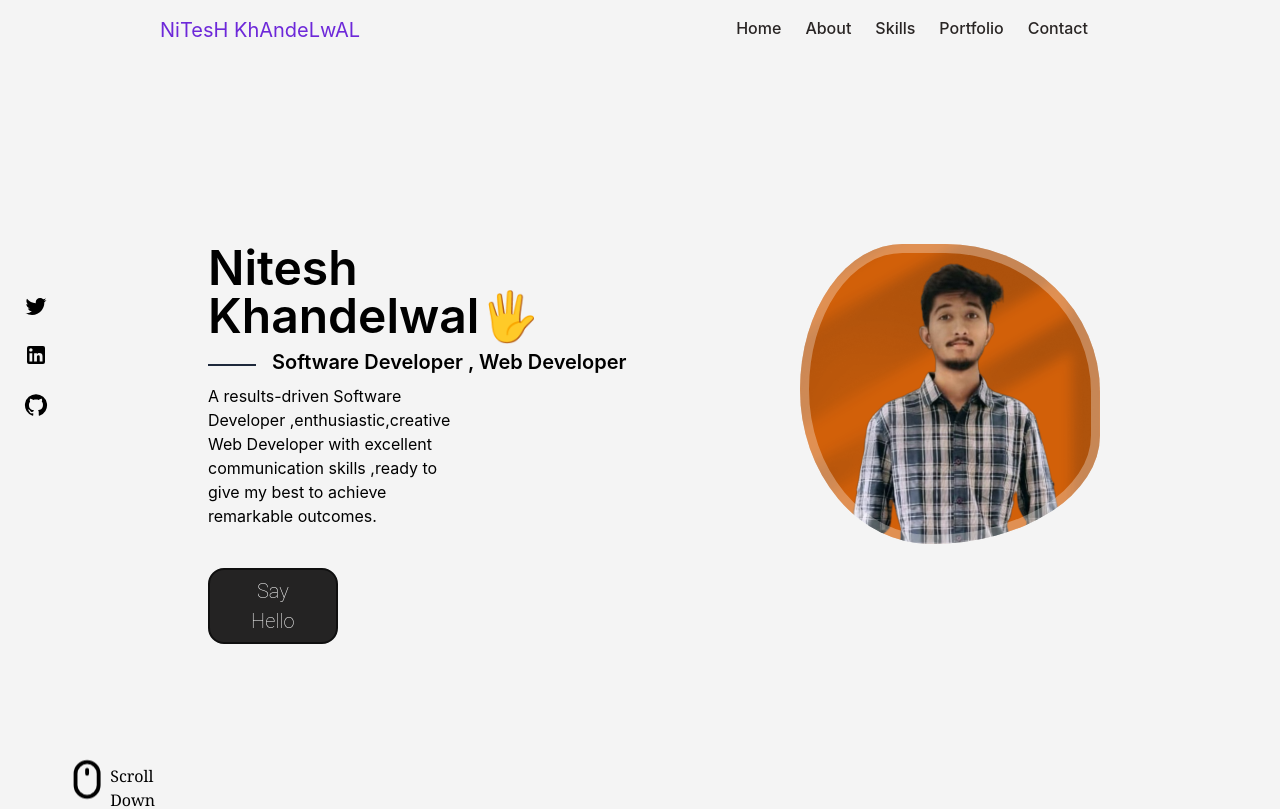
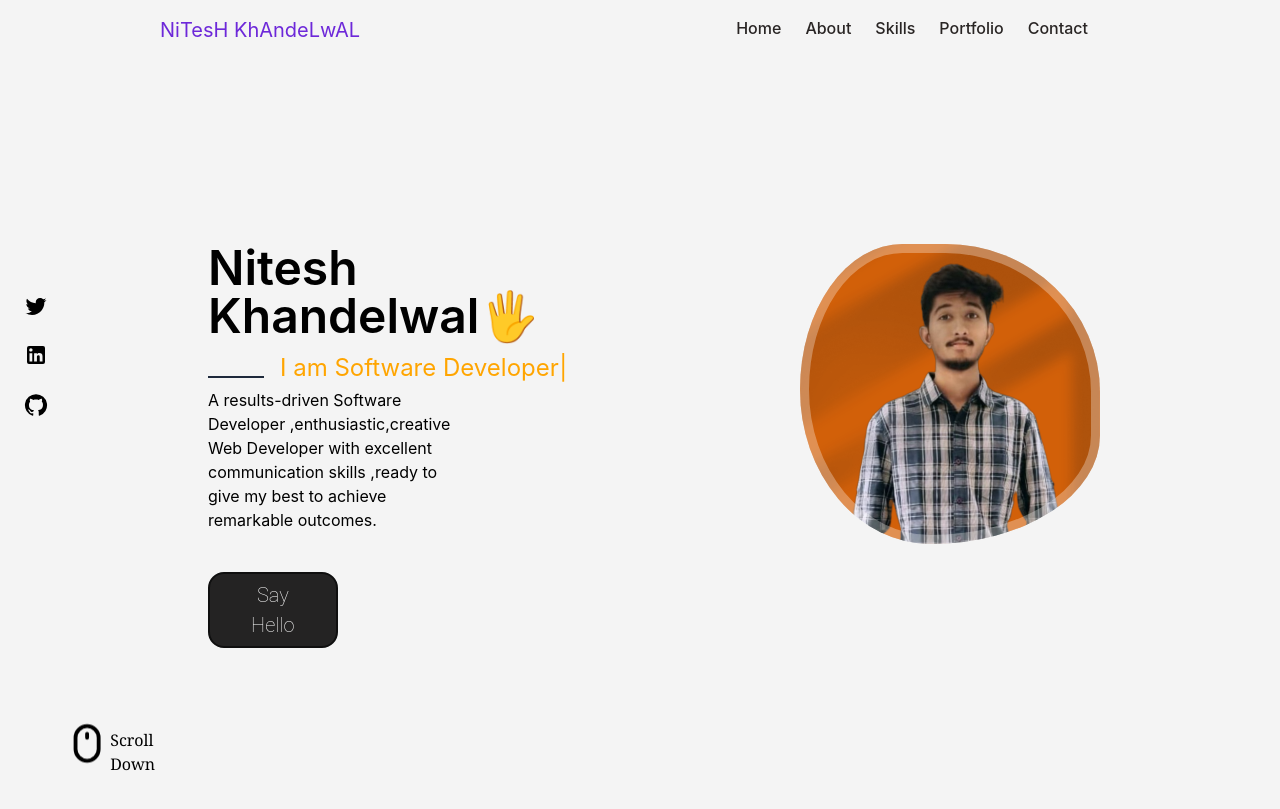
Before and after one commit to nitesh052000/Portfolio, a React (Create React App) app: page / in a window 1280 px wide. Shown: the top 809 px of the page. Built offline with nearby package versions, Linux system fonts and the light colour scheme.

Commit message:
some changes

```diff
--- a/package.json
+++ b/package.json
@@ -15,6 +15,7 @@
     "react-router-dom": "^6.20.1",
     "react-scripts": "5.0.1",
     "react-scroll": "^1.9.0",
+    "react-type-animation": "^3.2.0",
     "web-vitals": "^2.1.4"
   },
   "scripts": {
--- a/src/Components/Footer/Footer.js
+++ b/src/Components/Footer/Footer.js
@@ -18,7 +18,7 @@ const Footer = () => {
 
   return (
     <div className="mt-24 bg-white">
-      <h1 className="font-semibold text-2xl text-center">
+      <h1 className="font-semibold text-2xl text-center mt-8">
         © Nitesh Khandelwal , Have a good {days[day]}
       </h1>
       <div className="flex mt-5 justify-center space-x-8">
--- a/src/Components/Getintouch/Queries.js
+++ b/src/Components/Getintouch/Queries.js
@@ -3,18 +3,24 @@ import TextField from "@mui/material/TextField";
 
 const Queries = () => {
   return (
-    <div className=" mt-6">
+    <div className=" mt-6  gap-5">
       <TextField
         className=" w-full"
         label="Enter Your name"
         variant="outlined"
       />
       <TextField
+        style={{
+          marginTop: "20px",
+        }}
         className=" w-full"
         label="Insert your email"
         variant="outlined"
       />
       <TextField
+        style={{
+          marginTop: "20px",
+        }}
         className=" w-full h-40"
         label="Enter your query/request here"
         variant="outlined"
--- a/src/Components/Header/Home/Home.js
+++ b/src/Components/Header/Home/Home.js
@@ -3,7 +3,7 @@ import TwitterIcon from "@mui/icons-material/Twitter";
 import LinkedInIcon from "@mui/icons-material/LinkedIn";
 import GitHubIcon from "@mui/icons-material/GitHub";
 import Scroll from "./Scroll";
-import { useNavigate } from "react-router-dom";
+import { TypeAnimation } from "react-type-animation";
 import { Link } from "react-scroll";
 
 const Home = () => {
@@ -29,11 +29,29 @@ const Home = () => {
         </div>
         <div className="flex flex-col col-span-4 ml-20">
           <h1 className=" text-5xl font-semibold">Nitesh Khandelwal🖐️</h1>
-          <div className="flex flex-row">
-            <div className=" h-[2px] w-12 bg-slate-800 mt-6"></div>
-            <h3 className=" text-xl mt-2 font-semibold pl-4">
+          <div className="flex flex-row mt-3">
+            <div className=" h-[2px] w-14 bg-slate-800 mt-6 "></div>
+            {/* <h3 className="text-xl mt-2 font-semibold pl-4">
               Software Developer , Web Developer
-            </h3>
+            </h3> */}
+            <div className="  text-xs mt-2  font-normal pl-4">
+              <TypeAnimation
+                sequence={[
+                  "I am Software Developer",
+                  1000,
+                  "I am Web Developer",
+                  1000,
+                ]}
+                wrapper="span"
+                speed={50}
+                style={{
+                  fontSize: "2em",
+                  display: "inline-block",
+                  color: "orange",
+                }}
+                repeat={Infinity}
+              />
+            </div>
           </div>
 
           <p className="pt-2 w-64">
--- a/src/Components/Header/Home/Scroll.js
+++ b/src/Components/Header/Home/Scroll.js
@@ -3,7 +3,7 @@ import { Link } from "react-scroll";
 
 const Scroll = () => {
   return (
-    <div className="  ml-7 inline-flex mt-16">
+    <div className="  ml-7 inline-flex mt-6">
       <Link
         className=" cursor-pointer flex"
         activeClass="active"
```
Also changed, not shown: 1 other file (tests, documents, lock files or other folders).
